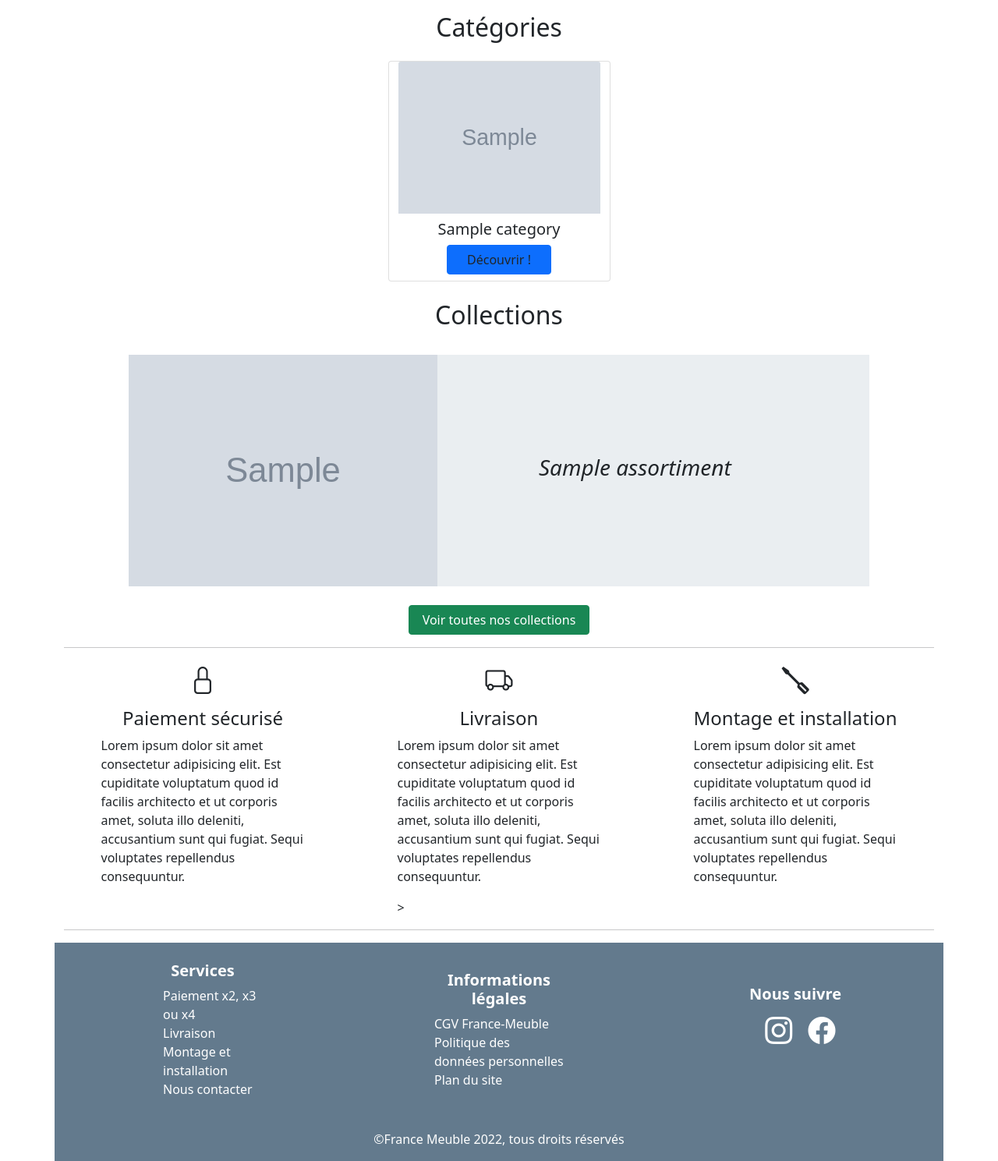
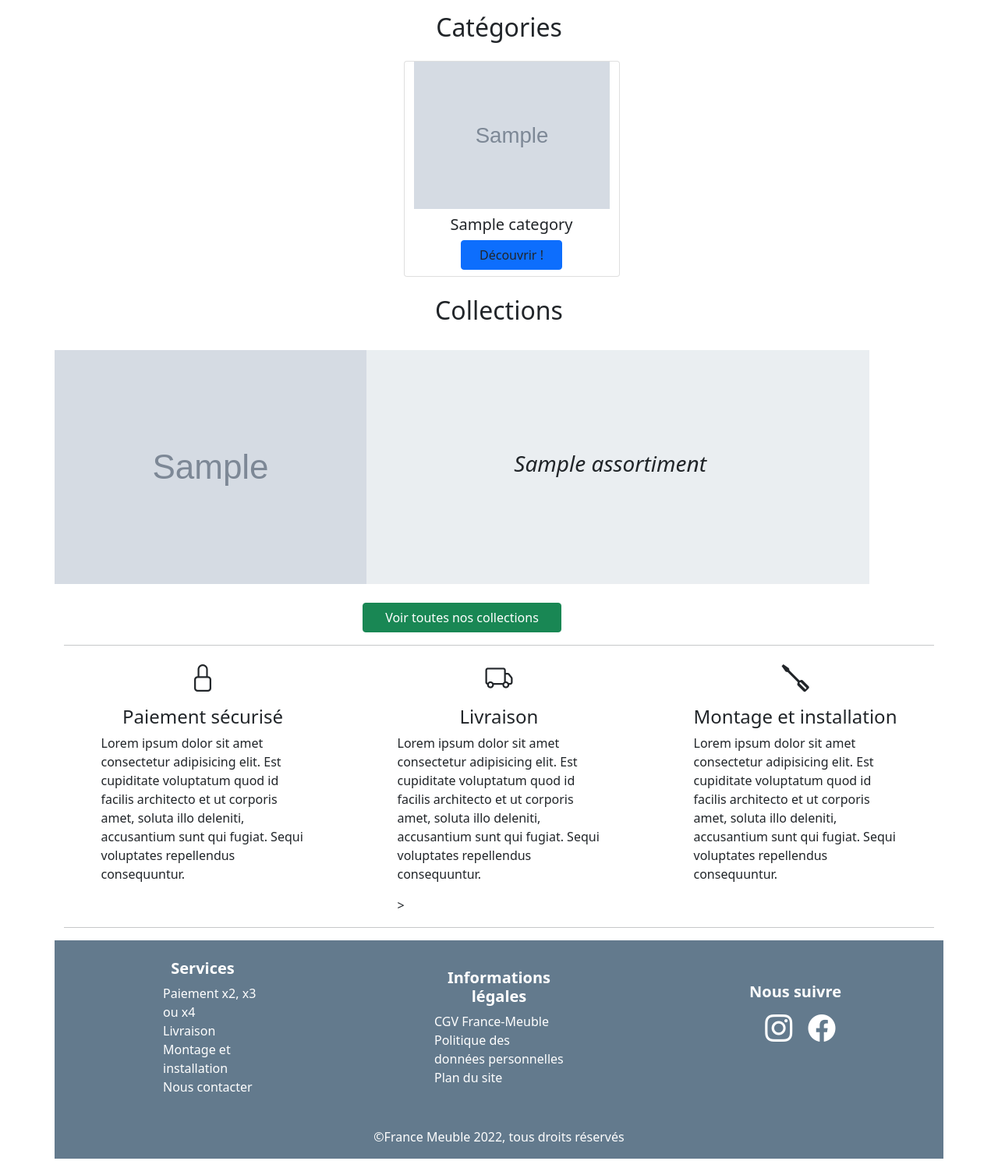
Before and after one commit to konomoha/franceMeuble, a PHP site: template templates/boutique/index.html.twig in a window 1280 px wide. Shown: the part 188-1677 px from the top of the page at 78% size. Run offline with PHP 8.4, Linux system fonts and the light colour scheme; the template is opened without the code that fills it: most values are stand-ins (such as "Sample title", 1, 10 or a date in 2020); grey boxes marked "Sample" are stand-in pictures; some libraries are stand-ins or nearby versions.

Commit message:
maj templates

```diff
--- a/public/css/style.css
+++ b/public/css/style.css
@@ -49,7 +49,7 @@ main{
 }
 
 .section_collection div:nth-child(even){
-    justify-content: center!important;
+    justify-content: end!important;
     background-color: rgb(255, 255, 255);
 }
 
--- /dev/null
+++ b/public/js/slide.js
@@ -0,0 +1,10 @@
+document.addEventListener( 'DOMContentLoaded', function () {
+    new Splide( '#card-slider', {
+          perPage    : 2,
+          breakpoints: {
+              640: {
+                  perPage: 1,
+              },
+          },
+    } ).mount();
+  } );
--- a/templates/base.html.twig
+++ b/templates/base.html.twig
@@ -19,6 +19,7 @@
         <link href="https://fonts.googleapis.com/css2?family=Dancing+Script:wght@700&family=Kaushan+Script&display=swap" rel="stylesheet">
 
         <link href="{{asset('css/style.css')}}" rel="stylesheet">
+        <script src="{{ asset("js/slide.js") }}"></script>
 
         <title>France Meubles | Accueil</title>
 
@@ -148,5 +149,11 @@
 
       <script src="https://cdn.jsdelivr.net/npm/bootstrap@5.1.3/dist/js/bootstrap.bundle.min.js" integrity="sha384-ka7Sk0Gln4gmtz2MlQnikT1wXgYsOg+OMhuP+IlRH9sENBO0LRn5q+8nbTov4+1p" crossorigin="anonymous"></script>
 
+
+
+
+
+
+
   </body>
 </html>
--- a/templates/boutique/index.html.twig
+++ b/templates/boutique/index.html.twig
@@ -1,30 +1,38 @@
 {% extends 'base.html.twig' %}
+
+
 {% block body %}
+
     <h2 class="text-center">Catégories</h1>
     {# !!AJOUTER LES BONNES BALISES!! #}
 
-    <div class="categories row justify-content-around my-4">
-        {% for data in category %}
+    <div class="categories  my-4 splide" id="#card-slider">
+        <div class="splide__track">
+            <ul class="splide__list row justify-content-around">
 
-        <div class="card col-3 carte_categorie">
+                {% for data in category %}
 
-            <img src="{{asset('img/photos/')~ data.photo}}" class="card-img-top" alt="image {{data.nom}}">
+                <li class="card col-3 carte_categorie splide__slide" >
 
-            <div class="card-body  row justify-content-center p-2">
+                    <img src="{{asset('img/photos/')~ data.photo}}" class="img-fluid" alt="image {{data.nom}}">
 
-                <h5 class="card-title text-center">{{data.nom|capitalize}}</h5>
-                <a href="{{path('boutique_category_show', {'id': data.id}) }}" class="btn btn-primary col-6">Découvrir !</a>
+                    <div class="card-body  row justify-content-center p-2">
 
-            </div>
+                        <h5 class="card-title text-center">{{data.nom|capitalize}}</h5>
+                        <a href="{{path('boutique_category_show', {'id': data.id}) }}" class="btn btn-primary col-6">Découvrir !</a>
 
+                    </div>
+
+                </li>
+                {% endfor %}
+
+            </ul>
         </div>
-
-        {% endfor %}
     </div>
 
     <h2 class="text-center">Collections</h2>
-    <section class="row justify-content-around">
-        <div class="section_collection col-10">
+    <section class="row justify-content-start">
+        <div class="section_collection col-11 ow justify-content-start">
 
             {% for data in assortiment %}
 
```
Also changed, not shown: 1 other file.
